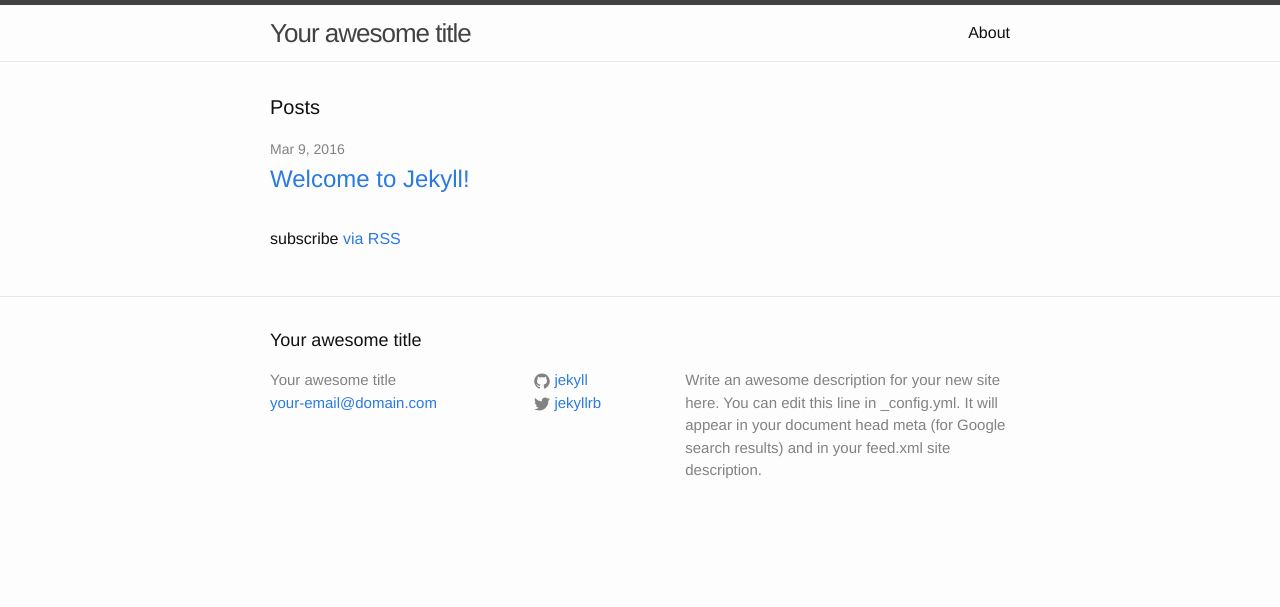
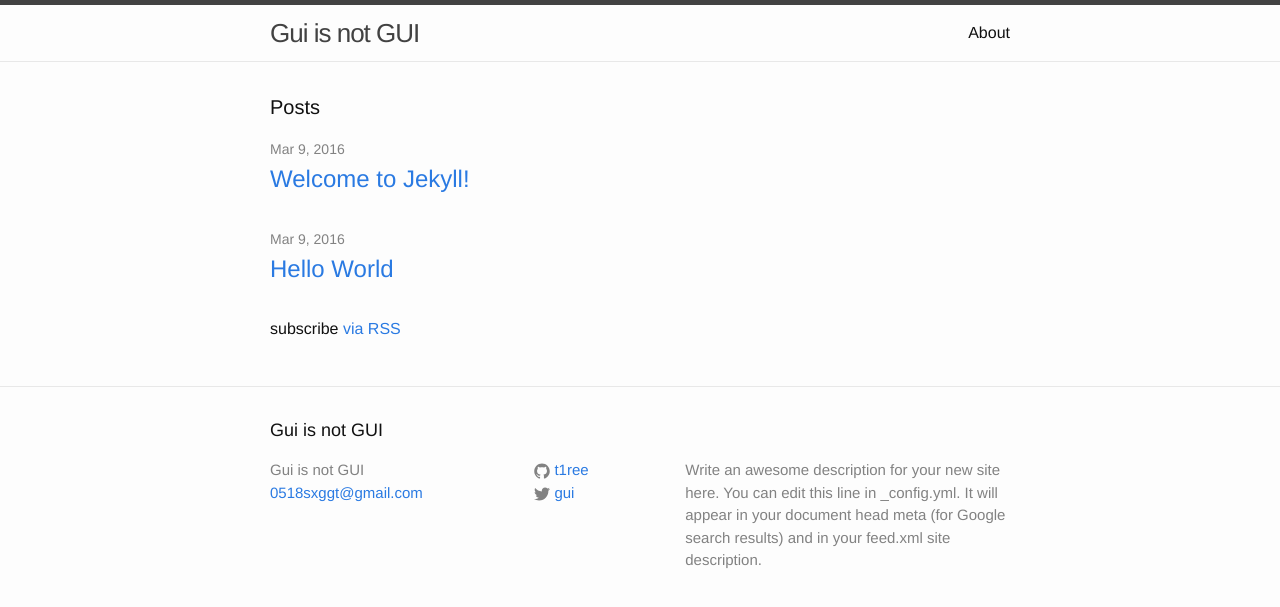
Before and after one commit to t1ree/t1ree.github.io, a Jekyll site: the page built from index.html, in a window 1280 px wide. Shown: the top 607 px of the page. Built offline with Jekyll 4.4.1, drawn with Linux system fonts in a browser that asks for light colours.

Commit message:
add Hello World

```diff
--- a/_config.yml
+++ b/_config.yml
@@ -6,16 +6,16 @@
 # 'jekyll serve'. If you change this file, please restart the server process.
 
 # Site settings
-title: Your awesome title
-email: your-email@domain.com
+title: Gui is not GUI
+email: 0518sxggt@gmail.com
 description: > # this means to ignore newlines until "baseurl:"
   Write an awesome description for your new site here. You can edit this
   line in _config.yml. It will appear in your document head meta (for
   Google search results) and in your feed.xml site description.
 baseurl: "" # the subpath of your site, e.g. /blog
 url: "http://yourdomain.com" # the base hostname & protocol for your site
-twitter_username: jekyllrb
-github_username:  jekyll
+twitter_username: gui
+github_username:  t1ree
 
 # Build settings
 markdown: kramdown
--- /dev/null
+++ b/_posts/2016-03-09-hello-world.markdown
@@ -0,0 +1,7 @@
+---
+layout: post
+title:  "Hello World"
+categories: jekyll update
+---
+
+Hello World!
```
